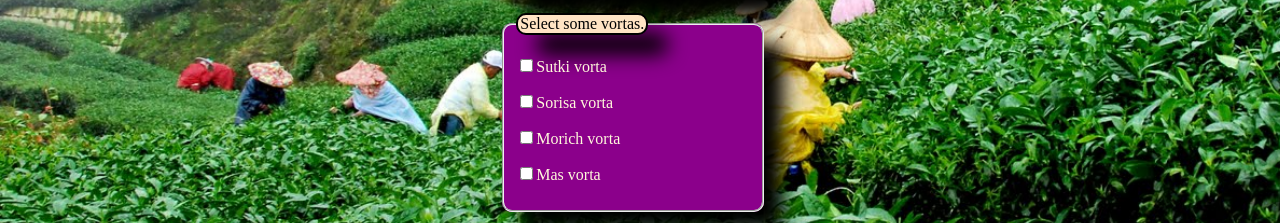
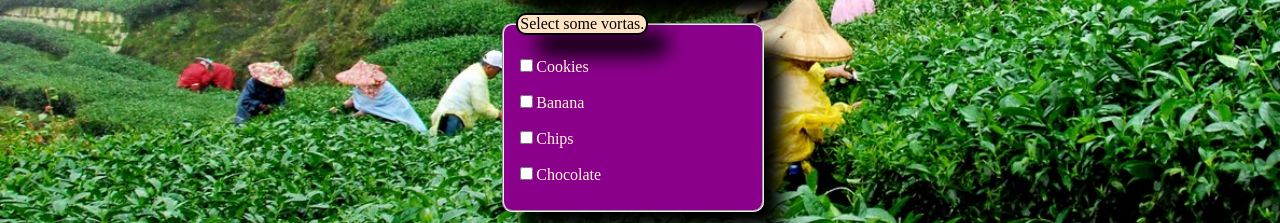
Before and after one commit to MD-MOSADDIK/tea-order-form, a plain HTML site: page index.html in a window 1280 px wide. Shown: the part 577-800 px from the top of the page. Drawn offline with Linux system fonts and the light colour scheme.

Commit message:
vorta changed

```diff
--- a/index.html
+++ b/index.html
@@ -51,19 +51,20 @@
                 <legend>Select some vortas.</legend>
 
                 <p>
-                    <label for="sutki"><input type="checkbox" name="" id="sutki">Sutki vorta</label>
+                    <label for="sutki"><input type="checkbox" name="" id="sutki">Cookies</label>
                 </p>
 
                 <p>
-                    <label for="sorisa"><input type="checkbox" name="" id="sorisa">Sorisa vorta</label>
+                    <label for="sorisa"><input type="checkbox" name="" id="sorisa">Banana</label>
                 </p>
 
                 <p>
-                    <label for="morich"><input type="checkbox" name="" id="morich">Morich vorta</label>
+                    <label for="morich"><input type="checkbox" name="" id="morich">Chips
+                    </label>
                 </p>
 
                 <p>
-                    <label for="mas"><input type="checkbox" name="" id="mas">Mas vorta</label>
+                    <label for="mas"><input type="checkbox" name="" id="mas">Chocolate</label>
                 </p>
             </fieldset>
 
```
